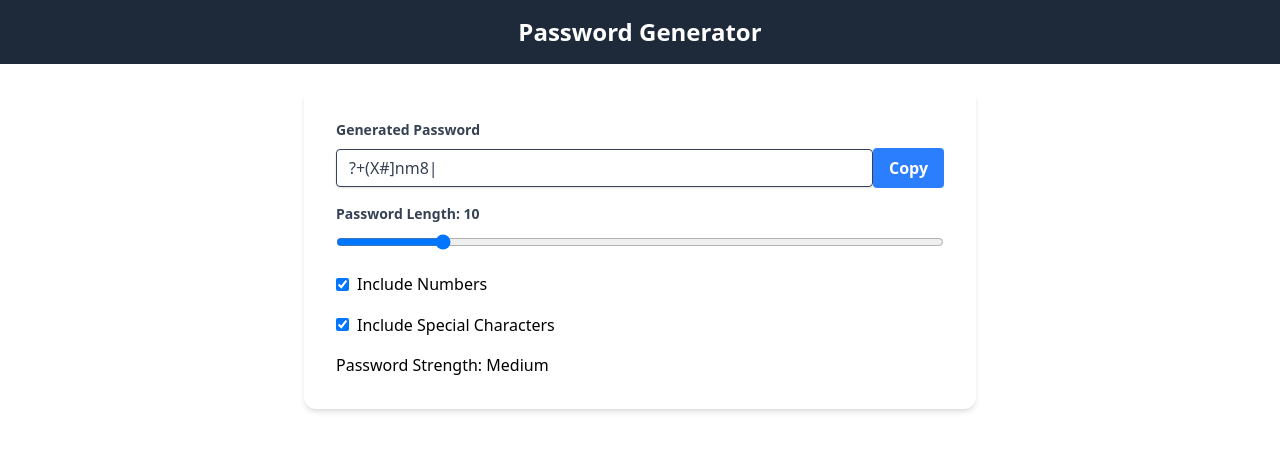
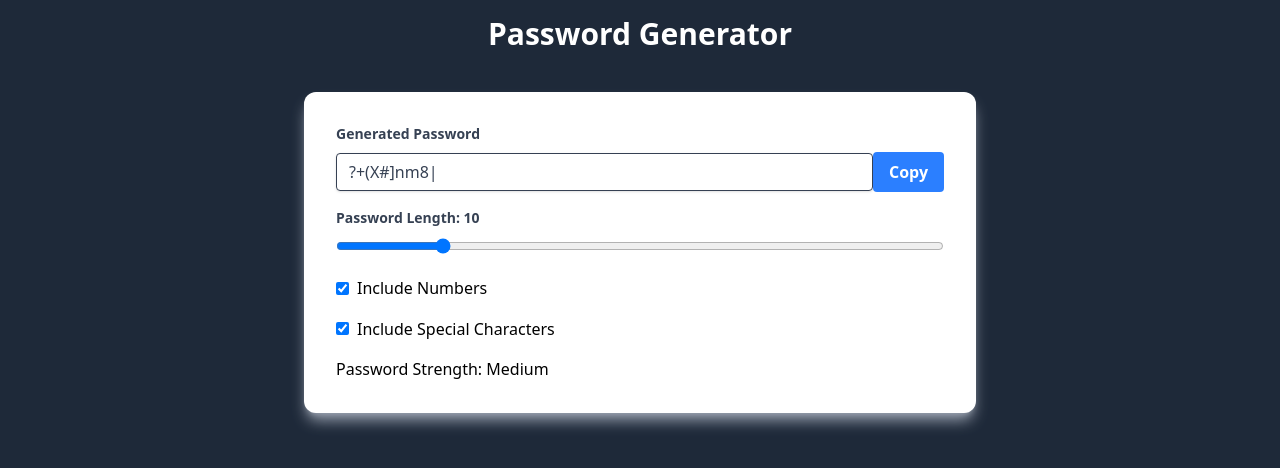
Before and after one commit to Ben-Cor/passwordGenerator-React, a React app: page / in a window 1280 px wide. Shown: the top 468 px of the page. Built offline with nearby package versions, Linux system fonts and the light colour scheme; the HTML template or start-up script is replaced by a standard one.

Commit message:
styling adjustments

```diff
--- a/src/App.jsx
+++ b/src/App.jsx
@@ -4,7 +4,7 @@ import PasswordForm from "./components/PasswordForm"
 function App() {
 
   return (
-    <div>
+    <div className="bg-gray-800 h-screen">
       <Header />
       <PasswordForm />
     </div>
--- a/src/components/Header.jsx
+++ b/src/components/Header.jsx
@@ -1,7 +1,7 @@
 export default function Header() {
   return (
     <header className="bg-gray-800 text-white p-4 flex justify-center items-center">
-      <h1 className="text-2xl font-bold">Password Generator</h1>
+      <h1 className="text-3xl font-bold">Password Generator</h1>
     </header>
   );
 }
--- a/src/components/PasswordForm.jsx
+++ b/src/components/PasswordForm.jsx
@@ -61,7 +61,7 @@ export default function PasswordForm() {
     }, [password, length, numbersAllowed, charactersAllowed]);
 
     return (
-        <div className="max-w-md mx-auto bg-white rounded-xl shadow-md overflow-hidden mt-6 md:max-w-2xl">
+        <div className="max-w-md mx-auto bg-white rounded-xl shadow-lg shadow-gray-400 overflow-hidden mt-6 md:max-w-2xl">
             <div className="p-8">
             <div className="mb-4">
                 <label className="block text-gray-700 text-sm font-bold mb-2" htmlFor="password">
```
